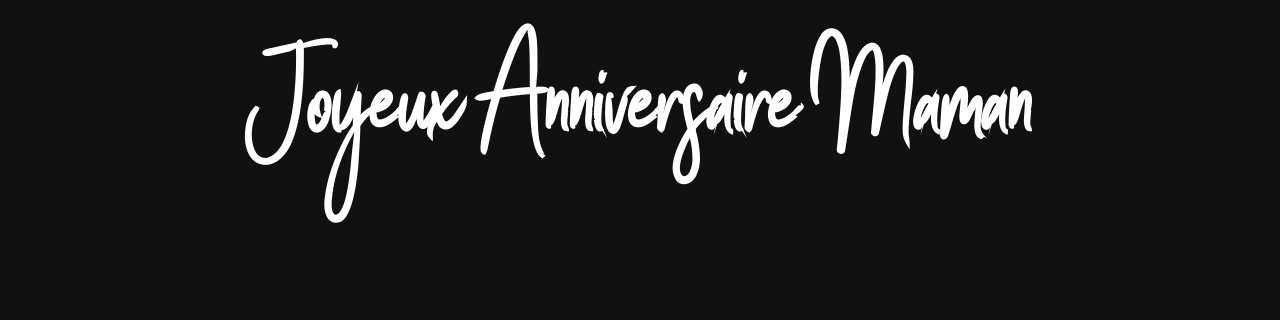
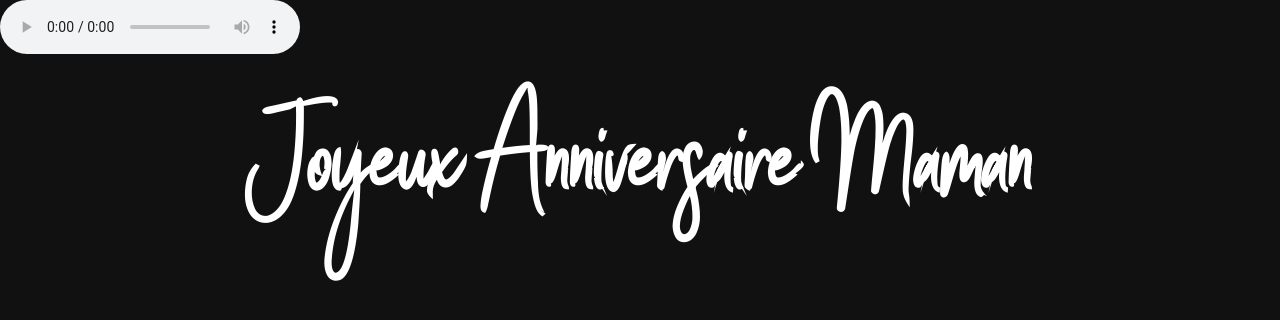
Before and after one commit to 1bananasplit/Anniv-mom-2022, a plain HTML site: page index.html in a window 1280 px wide. Drawn offline with Linux system fonts and the light colour scheme; files whose address does not match are found by name.

Commit message:
Update index.html

```diff
--- a/index.html
+++ b/index.html
@@ -8,7 +8,7 @@
         <link rel="preonnect" href="https://fonts.googleapis.com">
     </head>
     <body>
-        <audio src="Music/musique.mp3" autoplay>
+        <audio loop controls src="Music/musique.mp3" autoplay>
         </audio>
         <h1>
             Joyeux Anniversaire Maman <style>
```
